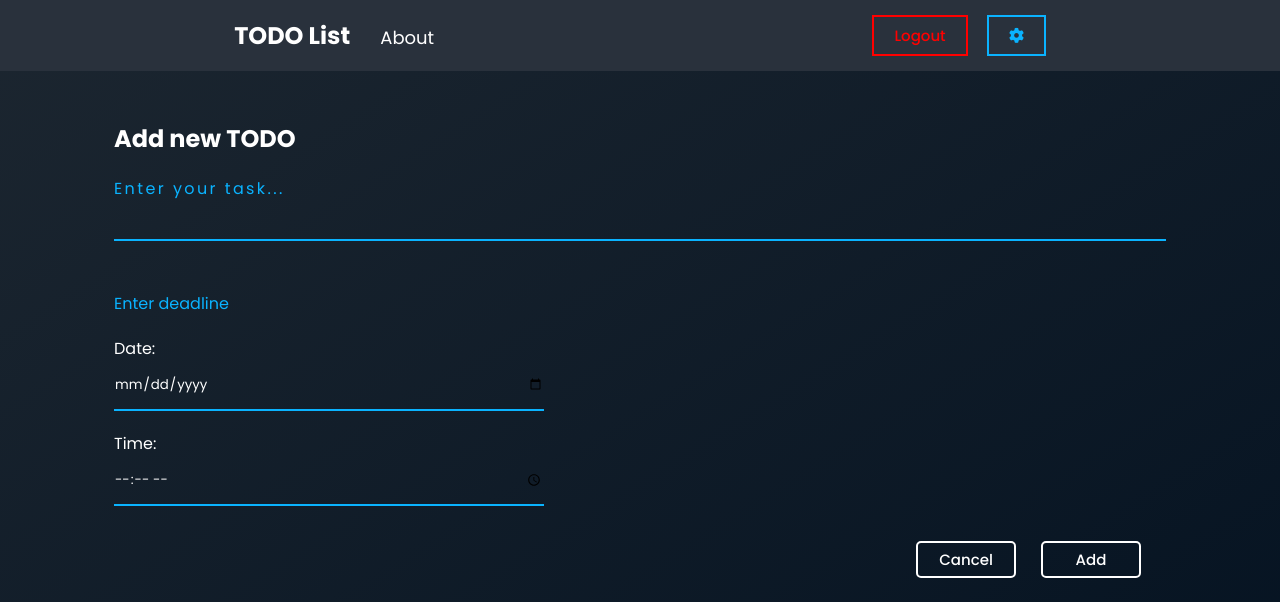
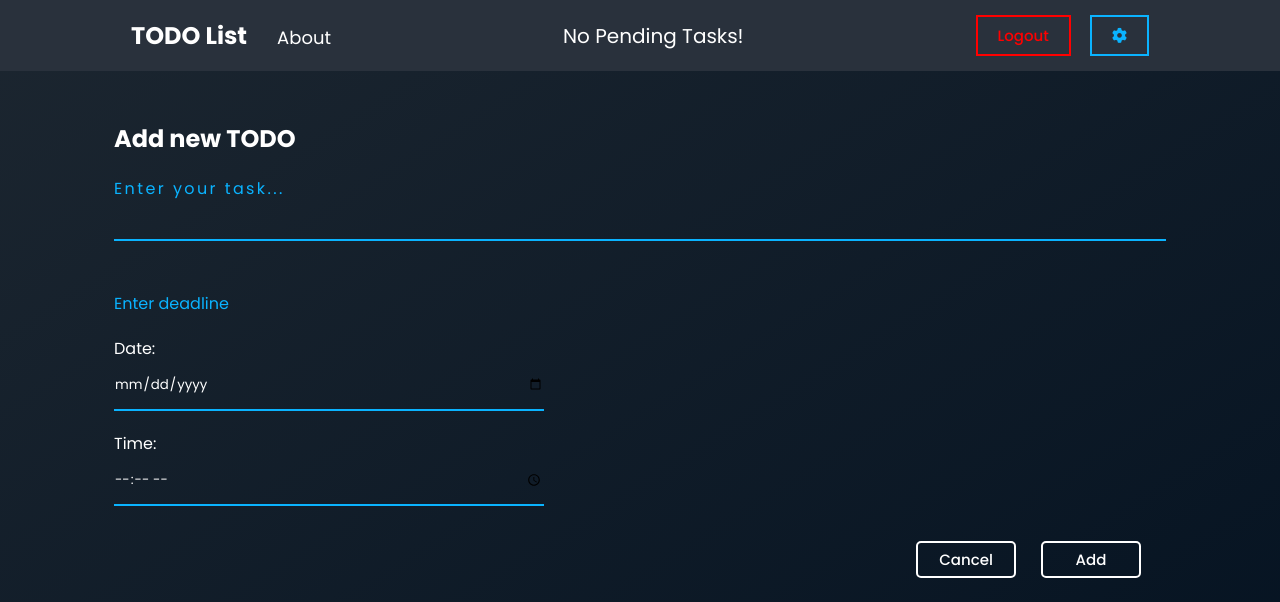
Before and after one commit to Yudin101/TODO-List, a Flask app: page /add in a window 1280 px wide. Shown: the top 602 px of the page. Run offline with Flask 3, Linux system fonts and the light colour scheme; the visitor is signed in with stand-in values (Sample User, id 1); data that the repository does not hold is empty; some libraries are stand-ins or nearby versions.

Commit message:
navbar update: no pending tasks

```diff
--- a/templates/layout.html
+++ b/templates/layout.html
@@ -31,6 +31,8 @@
 
             {% if account %}
                 <p>User: {{ account }}</p>
+            {% elif todoCount == 0 %}
+                <p>No Pending Tasks!</p>
             {% elif todoCount %}
                 <p>Pending Tasks: {{ todoCount }}</p>
             {% endif %}
```
